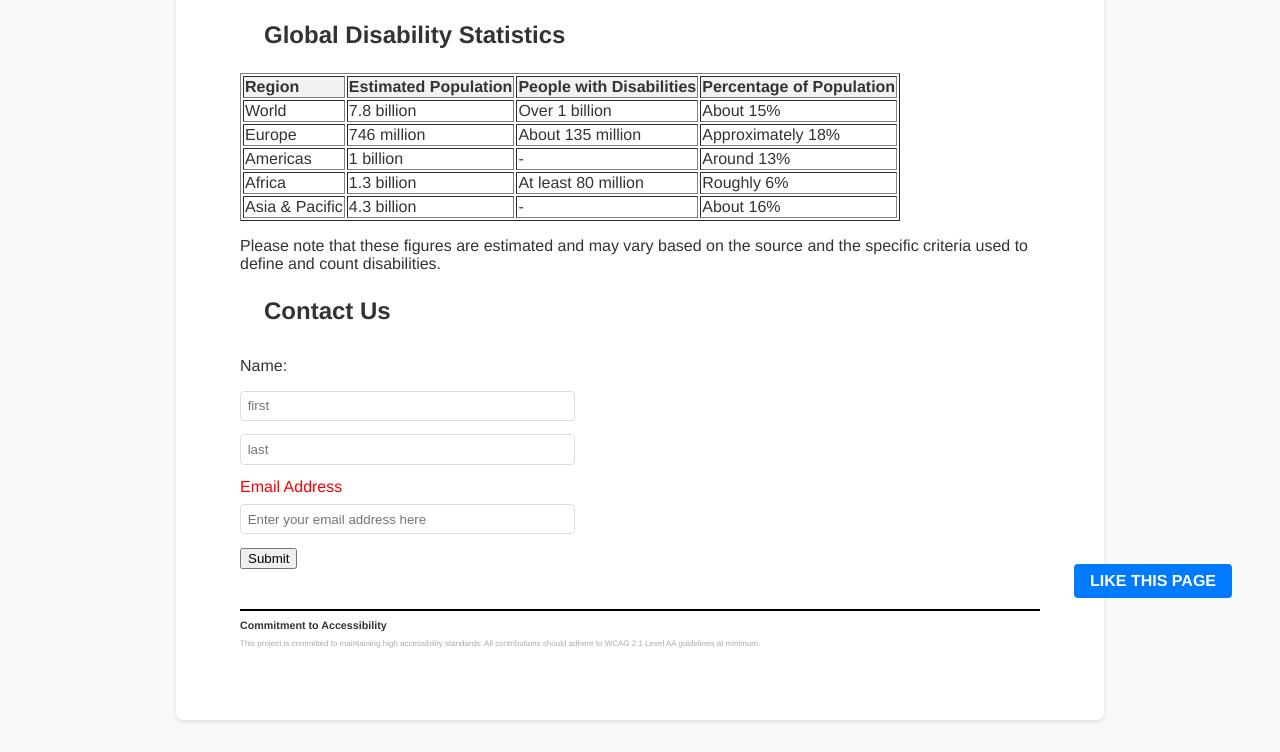
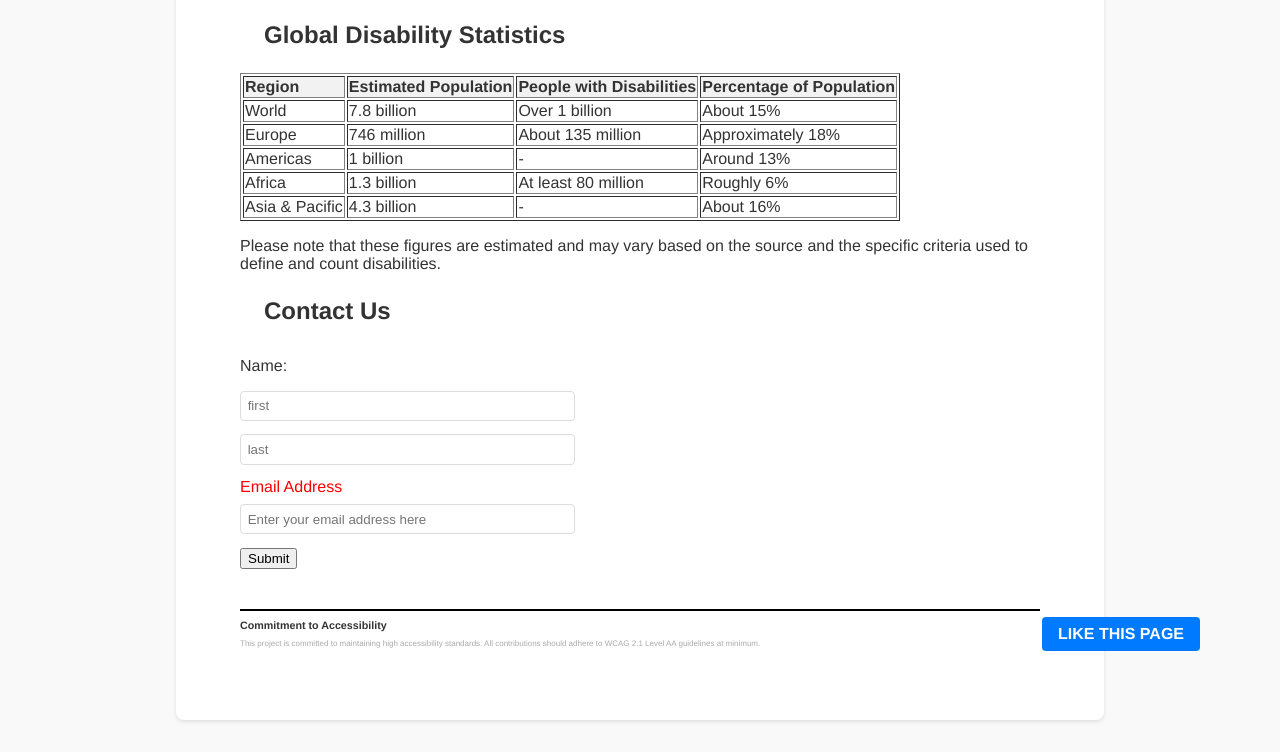
Before and after one commit to derekjackson-das/das-testing, a plain HTML site: page index.html in a window 1280 px wide. Shown: the part 1057-1809 px from the top of the page. Drawn offline with Linux system fonts and the light colour scheme.

Commit message:
fix button

```diff
--- a/index.html
+++ b/index.html
@@ -127,8 +127,8 @@
 
             <button type="submit">Submit</button>
 
-            <a class="like-button">Like this page</a>
         </form>
+        <a class="like-button">Like this page</a>
     <svg height="10" width="100%">
         <line x1="0" y1="5" x2="100%" y2="5" style="stroke:rgb(0,0,0);stroke-width:2" />
     </svg>
--- a/styles/styles.css
+++ b/styles/styles.css
@@ -138,8 +138,8 @@ label[for="email"] {
     text-transform: uppercase;
     cursor: pointer;
     transition: background-color 0.3s, color 0.3s;
-    position: absolute;
-    right: 2em;
+    position: fixed;
+    right: 5vw;
 }
 
 .like-button:hover {
```
